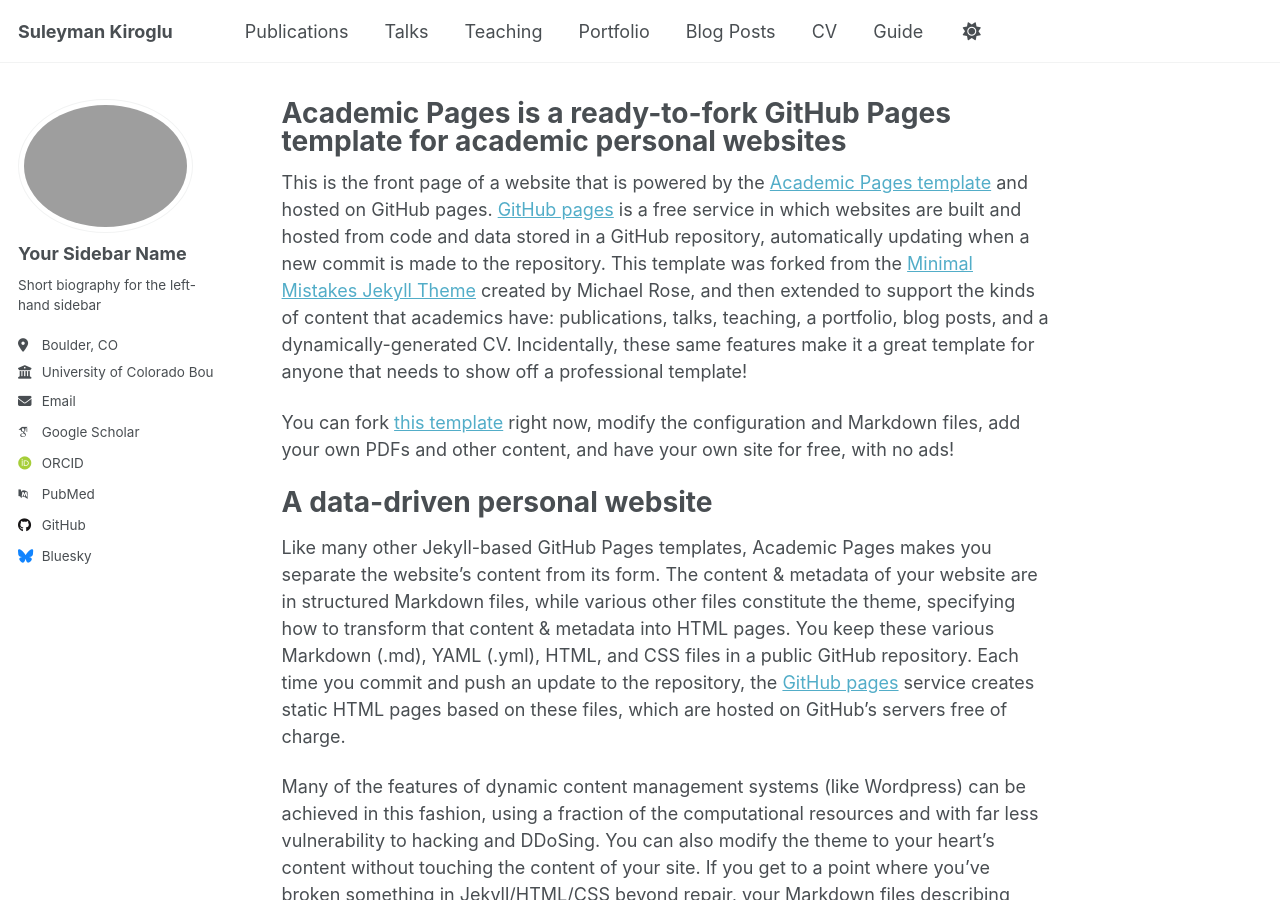
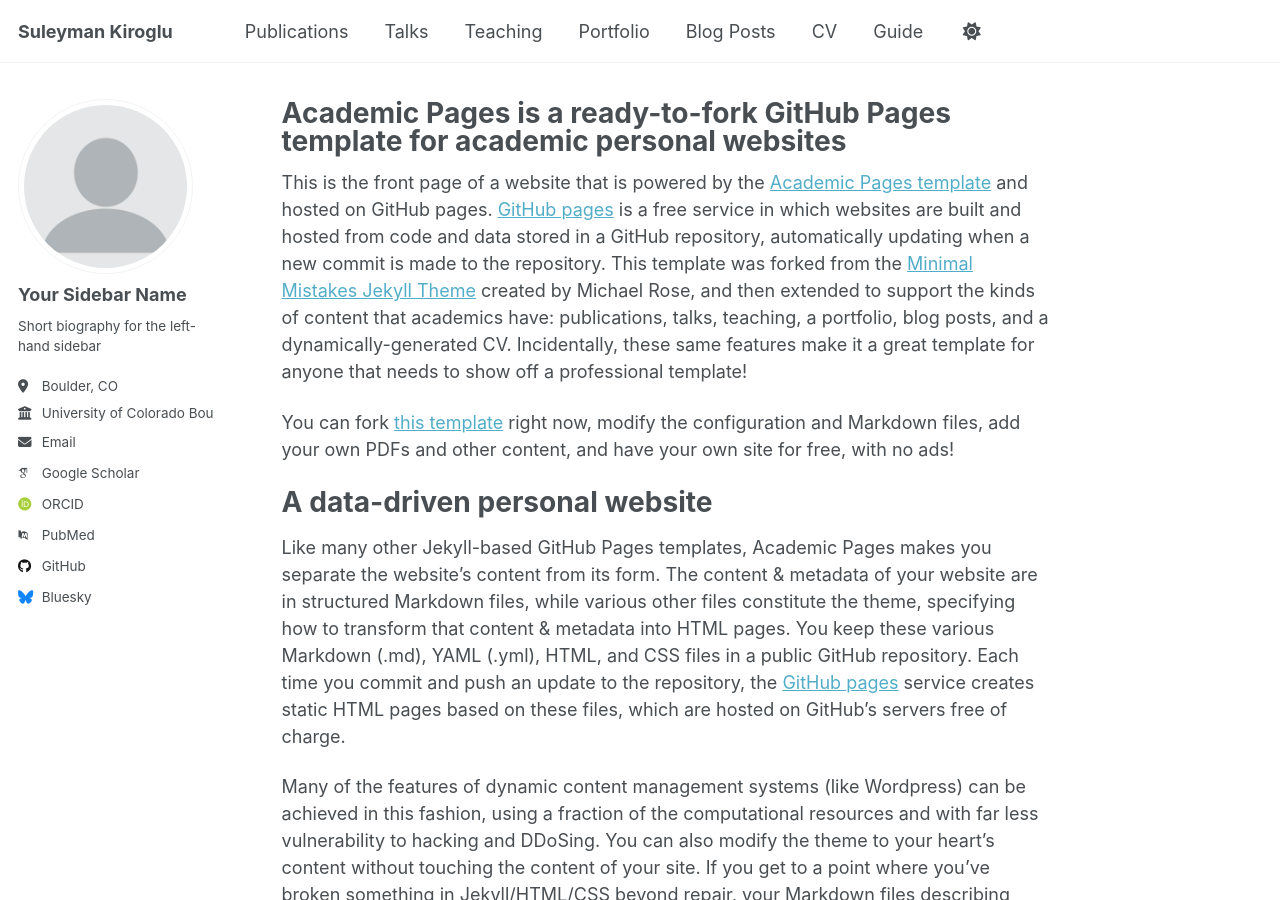
Before and after one commit to suleymankiroglu/suleymankiroglu.github.io, a Jekyll site: the page built from _pages/about.md, in a window 1280 px wide and 900 px high. Built offline with Jekyll 4.4.1, drawn with Linux system fonts in a browser that asks for light colours; some web fonts are replaced; a script that is not in the unit is left out.

Commit message:
_config.yml

```diff
--- a/_config.yml
+++ b/_config.yml
@@ -23,7 +23,7 @@ repository               : "academicpages/academicpages.github.io"
 #               Additional customization can be done by editing /_includes/author-profile.html
 author:
   # Biographic information
-  avatar           : "SK.jpeg"
+  avatar           : "profile.png"
   name             : "Your Sidebar Name"
   pronouns         : # example: "she/her"
   bio              : "Short biography for the left-hand sidebar"
```
